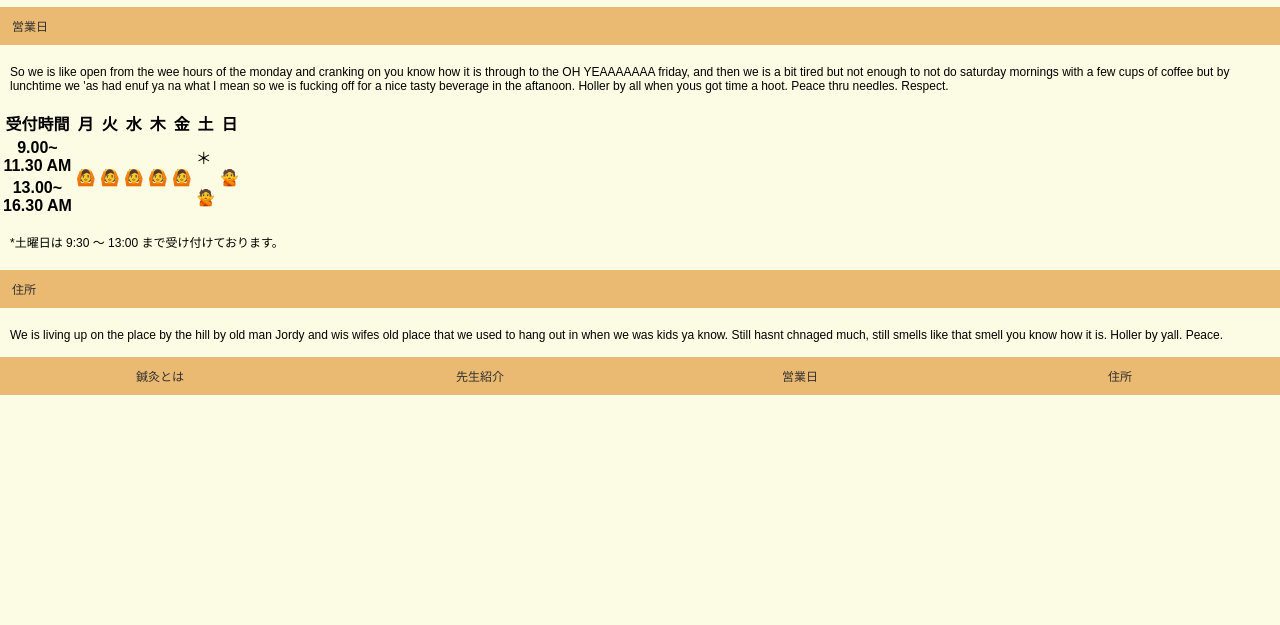
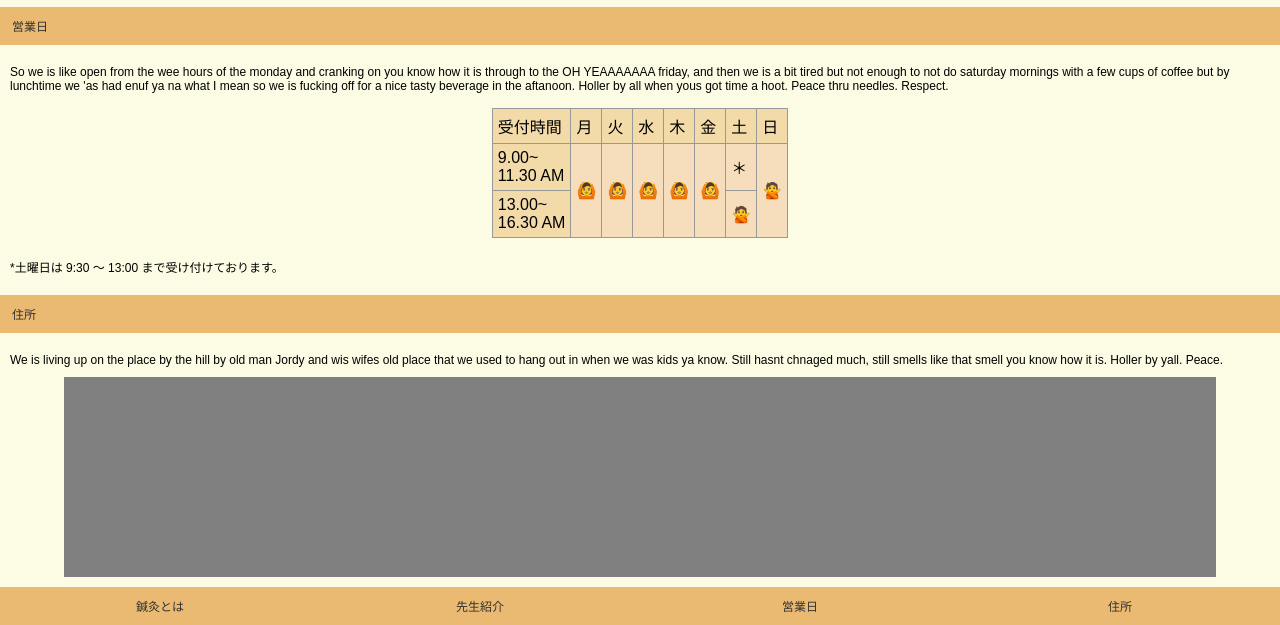
Before and after one commit to anfusion/1207spoon.fork, a plain HTML site: page hamami.html in a window 1280 px wide. Shown: the part 1387-2012 px from the top of the page. Before the commit the page ends 1782 px from the top, so only its background shows below. Drawn offline with Linux system fonts and the light colour scheme; some packages are replaced by stand-ins of ours; a script that the page names is missing; a web font is replaced by a local one.

Commit message:
Update hamami.css

```diff
--- a/css/hamami.css
+++ b/css/hamami.css
@@ -77,6 +77,10 @@ nav ul li {
     font-family: "Noto Sans Japanese", "Sawarabi Mincho", "Hannari", "Hiragino Kaku Gothic Pro";
 }
 
+.firstnav {
+    background-color: #DCF7F3;
+}
+
 nav ul li a {
   display: block;
   width: 100%;
@@ -93,9 +97,9 @@ nav ul li a {
 nav ul li a:link {
   text-decoration: none;
 }
-nav ul li a:visited {
+/*nav ul li a:visited {
   color: #A9A9A9;
-}
+}*/
 nav ul li a:hover {
   background-color: #DCF7F3;
   color: #111;
@@ -194,6 +198,36 @@ section {
     flex-basis: 50%;
 }
 
+.centering {
+    margin-left:auto;
+    margin-right:auto;
+    border-collapse: collapse;
+  }
+
+table {
+    background-color: #f6debd;
+    border-collapse: collapse;
+    margin-bottom: 10px;
+  }
+
+td, th {
+  border: 1px solid #999;
+  padding: 5px;
+  text-align: left;
+  font-weight: 400;
+}
+
+th {
+    background-color: #f2daa9;
+}
+
+#map {
+    width: 90%;
+    height: 200px;
+    background-color: grey;
+    margin-bottom: 10px;
+}
+
 .footer {
     margin-bottom: 0px;
 }
```
